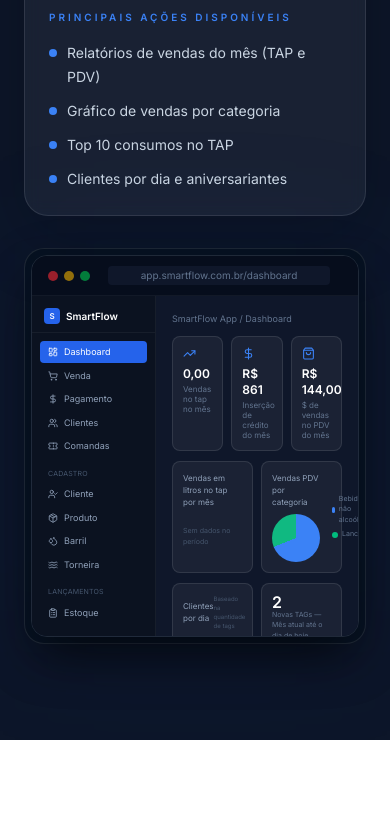
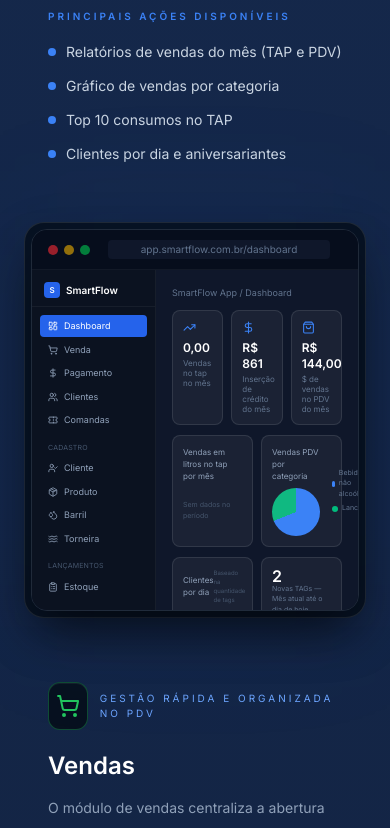
Before and after one commit to JULIA-MIR4ND4/SmartFlow-Site, a React (Vite) app: page / in a window 390 px wide. Shown: the part 9142-9970 px from the top of the page. Before the commit the page ends 9882 px from the top, so only its background shows below. Built offline with nearby package versions, Linux system fonts and the light colour scheme.

Commit message:
Adicionando funcionalidades

```diff
--- a/src/App.jsx
+++ b/src/App.jsx
@@ -13,7 +13,7 @@
 
   return (
     <ThemeCtx.Provider value={{ dark, toggle: () => setDark((d) => !d) }}>
-      <div className={`min-h-screen transition-colors duration-300 ${dark ? "bg-[#0F172A] text-white" : "bg-slate-50 text-slate-900"}`} style={{ fontFamily: "'Inter', sans-serif" }}>
+      <div className="min-h-screen bg-[#0D1629] text-white" style={{ fontFamily: "'Inter', sans-serif" }}>
         <div className="flex min-h-screen">
           <Sidebar open={sidebarOpen} onClose={() => setSidebarOpen(false)} />
           <div className="flex-1">
--- a/src/components/sections/ModulesSection.jsx
+++ b/src/components/sections/ModulesSection.jsx
@@ -1,13 +1,264 @@
 import { motion } from "motion/react";
-import { LayoutDashboard } from "lucide-react";
+import {
+  LayoutDashboard,
+  ShoppingCart,
+  CreditCard,
+  ClipboardList,
+  UserCheck,
+  Package,
+  Droplets,
+  Activity,
+  Warehouse,
+  Search,
+  FileText,
+  Building2,
+  BarChart2,
+  Settings,
+} from "lucide-react";
 import FadeIn from "../ui/FadeIn.jsx";
 import ScreenFrame from "../ui/ScreenFrame.jsx";
 
-const ACTIONS = [
+const FEATURES = [
+  {
+    title: "Dashboard",
+    category: "VISÃO GERAL DOS INDICADORES APÓS O LOGIN",
+    description:
+      "A tela inicial exibida após o login no SmartFlow. Reúne em um único ambiente indicadores e relatórios que auxiliam no acompanhamento das operações: vendas no TAP, inserção de créditos, vendas no PDV, consumo em litros e Top 10 consumos no TAP do mês.",
+    actions: [
       "Relatórios de vendas do mês (TAP e PDV)",
       "Gráfico de vendas por categoria",
       "Top 10 consumos no TAP",
       "Clientes por dia e aniversariantes",
+    ],
+    icon: LayoutDashboard,
+    accent: "#3B82F6",
+    mockupKey: "dashboard",
+  },
+  {
+    title: "Vendas",
+    category: "GESTÃO RÁPIDA E ORGANIZADA NO PDV",
+    description:
+      "O módulo de vendas centraliza a abertura de pedidos, consulta de itens, busca de clientes e fechamento das operações com rapidez e controle.",
+    actions: [
+      "Cadastro rápido de clientes",
+      "Busca e seleção de produtos",
+      "Finalização de venda em poucos passos",
+      "Acompanhamento de pedidos em tempo real",
+    ],
+    icon: ShoppingCart,
+    accent: "#22C55E",
+    mockupKey: "vendas",
+  },
+  {
+    title: "Pagamento",
+    category: "CONTROLE FINANCEIRO E MOVIMENTAÇÃO DE CRÉDITO",
+    description:
+      "Centraliza recebimentos, saldo de crédito, pagamentos e integração com as operações financeiras do estabelecimento.",
+    actions: [
+      "Gestão de pagamentos e recebimentos",
+      "Consulta de saldos e crédito",
+      "Acompanhamento de TAGs e movimentações",
+      "Relatórios financeiros por período",
+    ],
+    icon: CreditCard,
+    accent: "#8B5CF6",
+    mockupKey: "pagamento",
+  },
+  {
+    title: "Comandas",
+    category: "ORGANIZAÇÃO E CONSULTA DE ATENDIMENTOS",
+    description:
+      "Permite acompanhar comandas, consultar pedidos abertos e facilitar o atendimento com uma visão organizada do fluxo de mesas.",
+    actions: [
+      "Consulta de comandas abertas",
+      "Filtro por período e mesa",
+      "Acompanhamento do status do atendimento",
+      "Rastreamento de pedidos em andamento",
+    ],
+    icon: ClipboardList,
+    accent: "#06B6D4",
+    mockupKey: "comandas",
+  },
+  {
+    title: "Clientes",
+    category: "VISÃO DO RELACIONAMENTO E HISTÓRICO",
+    description:
+      "Reúne informações de clientes, histórico de consumo e dados de contato para uma gestão mais próxima e personalizada.",
+    actions: [
+      "Cadastro e atualização de clientes",
+      "Histórico de consumo por cliente",
+      "Aniversariantes e recorrência",
+      "Segmentação para ações futuras",
+    ],
+    icon: UserCheck,
+    accent: "#F59E0B",
+    mockupKey: "clientes",
+  },
+  {
+    title: "Produto",
+    category: "GERENCIAMENTO DE ITENS E CATÁLOGO",
+    description:
+      "Organiza o catálogo do estabelecimento com detalhes de cada item, facilitando o controle e a operação diária.",
+    actions: [
+      "Cadastro de produtos e categorias",
+      "Consulta rápida de disponibilidade",
+      "Atualização de preços e detalhes",
+      "Organização de itens por tipo",
+    ],
+    icon: Package,
+    accent: "#3B82F6",
+    mockupKey: "produto",
+  },
+  {
+    title: "Barril",
+    category: "MONITORAMENTO DE PRODUÇÃO E DISPENSA",
+    description:
+      "Acompanha o consumo, volume e condições operacionais do barril, trazendo maior controle para a produção e a operação.",
+    actions: [
+      "Monitoramento de consumo por barril",
+      "Acompanhamento de volume e produtividade",
+      "Alertas para operação contínua",
+      "Visão rápida das movimentações",
+    ],
+    icon: Droplets,
+    accent: "#14B8A6",
+    mockupKey: "barril",
+  },
+  {
+    title: "Torneira",
+    category: "CONTROLE DE DISPENSA E FLUXO",
+    description:
+      "Oferece um painel operacional para acompanhar o estado das torneiras e ajustar a disponibilidade de forma mais eficiente.",
+    actions: [
+      "Acompanhamento do estado das torneiras",
+      "Análise das operações por equipamento",
+      "Visão rápida do fluxo de uso",
+      "Orientação para manutenção e controle",
+    ],
+    icon: Activity,
+    accent: "#0EA5E9",
+    mockupKey: "torneira",
+  },
+  {
+    title: "Estoque",
+    category: "VISÃO GERAL DE DISPONIBILIDADE E MOVIMENTAÇÃO",
+    description:
+      "Centraliza informações de estoque, entradas e saídas com uma visão mais segura do controle operacional do estabelecimento.",
+    actions: [
+      "Controle de entradas e saídas",
+      "Visão eficiente da disponibilidade",
+      "Histórico de movimentações",
+      "Acompanhamento do saldo em tempo real",
+    ],
+    icon: Warehouse,
+    accent: "#F97316",
+    mockupKey: "estoque",
+  },
+  {
+    title: "Consultas — Financeiro",
+    category: "CONSULTA ÁGIL DE MOVIMENTAÇÕES FINANCEIRAS",
+    description:
+      "Permite revisar entradas, saídas, saldos e movimentações financeiras com filtros rápidos para análise do dia a dia.",
+    actions: [
+      "Consulta por período e categoria",
+      "Acompanhamento de saldos e recebimentos",
+      "Visualização de fluxo financeiro",
+      "Filtro para operações específicas",
+    ],
+    icon: Search,
+    accent: "#0EA5E9",
+    mockupKey: "consultasfinanceiro",
+  },
+  {
+    title: "Consultas — Vendas",
+    category: "ANÁLISE RÁPIDA DO DESEMPENHO COMERCIAL",
+    description:
+      "Organiza consultas de vendas por período, cliente e operação para facilitar a leitura de indicadores e tendências.",
+    actions: [
+      "Consulta por período e canal",
+      "Análise de desempenho comercial",
+      "Acompanhamento de itens e clientes",
+      "Comparativo de movimentações",
+    ],
+    icon: BarChart2,
+    accent: "#22C55E",
+    mockupKey: "consultasvendas",
+  },
+  {
+    title: "Relatórios — Financeiro",
+    category: "VISUALIZAÇÃO ESTRUTURADA DOS DADOS FINANCEIROS",
+    description:
+      "Consolida relatórios financeiros com foco em acompanhamento, composição e análise das operações do período.",
+    actions: [
+      "Resumo financeiro por período",
+      "Análise de recebimentos e pagamentos",
+      "Visão consolidada da operação",
+      "Comparativo entre ciclos financeiros",
+    ],
+    icon: FileText,
+    accent: "#8B5CF6",
+    mockupKey: "relatoriosfinanceiro",
+  },
+  {
+    title: "Relatórios — Torneira",
+    category: "MONITORAMENTO OPERACIONAL DE DISPENSA",
+    description:
+      "Apresenta a performance das torneiras com indicadores de uso e operação para um controle mais detalhado.",
+    actions: [
+      "Indicadores de uso por equipamento",
+      "Análise de operação e fluxo",
+      "Acompanhamento de tempo e volume",
+      "Visão consolidada do desempenho",
+    ],
+    icon: Activity,
+    accent: "#0EA5E9",
+    mockupKey: "relatoriostorneira",
+  },
+  {
+    title: "Relatórios — Fiscal",
+    category: "GESTÃO DE DADOS E COMPLIANCE",
+    description:
+      "Centraliza informações fiscais para organização, conferência e acompanhamento das movimentações do negócio.",
+    actions: [
+      "Resumo de documentos e movimentações",
+      "Organização das informações fiscais",
+      "Acompanhamento de conformidade",
+      "Consulta rápida para auditoria",
+    ],
+    icon: FileText,
+    accent: "#F59E0B",
+    mockupKey: "fiscal",
+  },
+  {
+    title: "Sistema — Filiais",
+    category: "GESTÃO CENTRALIZADA DE UNIDADES",
+    description:
+      "Permite configurar e acompanhar o funcionamento das filiais de forma integrada, mantendo padronização e controle.",
+    actions: [
+      "Configuração de filiais e unidades",
+      "Acompanhamento operacional centralizado",
+      "Padronização de processos",
+      "Visão integrada das operações",
+    ],
+    icon: Building2,
+    accent: "#3B82F6",
+    mockupKey: "sistemafiliais",
+  },
+  {
+    title: "Sistema — Usuários",
+    category: "CONFIGURAÇÃO E MANUTENÇÃO DA PLATAFORMA",
+    description:
+      "Oferece acesso às configurações principais da operação para ajustar regras, permissões e funcionamento da solução.",
+    actions: [
+      "Configuração de regras e permissões",
+      "Ajustes gerais da plataforma",
+      "Manutenção de parâmetros do sistema",
+      "Visão centralizada da operação",
+    ],
+    icon: Settings,
+    accent: "#64748B",
+    mockupKey: "sistema",
+  },
 ];
 
 export default function ModulesSection() {
@@ -30,28 +281,38 @@
           </p>
         </FadeIn>
 
+        <div className="space-y-10 lg:space-y-14">
+          {FEATURES.map((feature, index) => {
+            const Icon = feature.icon;
+            const isReversed = index % 2 === 1;
+
+            return (
               <motion.div
+                key={feature.title}
                 initial={{ opacity: 0, y: 20 }}
                 whileInView={{ opacity: 1, y: 0 }}
                 viewport={{ once: true, amount: 0.2 }}
                 transition={{ duration: 0.35 }}
-          className="grid gap-8 lg:grid-cols-[1.05fr_0.95fr] lg:gap-12"
+                className={`grid gap-8 lg:gap-12 ${isReversed ? "lg:grid-cols-[0.95fr_1.05fr]" : "lg:grid-cols-[1.05fr_0.95fr]"}`}
               >
-          <div className="rounded-[24px] border border-white/10 bg-white/5 p-6 shadow-[0_24px_70px_rgba(0,0,0,0.22)] backdrop-blur-sm sm:p-7 lg:p-8">
+                <div className={`order-1 ${isReversed ? "lg:order-2" : "lg:order-1"} p-6 sm:p-7 lg:p-8`}>
                   <div className="flex items-center gap-3">
-              <div className="flex h-12 w-12 items-center justify-center rounded-xl border border-[#2563EB]/35 bg-[#07111F] shadow-[inset_0_1px_0_rgba(255,255,255,0.06)]">
-                <LayoutDashboard className="h-6 w-6 text-[#3B82F6]" />
+                    <div
+                      className="flex h-12 w-12 items-center justify-center rounded-xl border border-[#2563EB]/35 bg-[#07111F] shadow-[inset_0_1px_0_rgba(255,255,255,0.06)]"
+                      style={{ borderColor: `${feature.accent}55` }}
+                    >
+                      <Icon className="h-6 w-6" style={{ color: feature.accent }} />
                     </div>
                     <div>
                       <div className="text-[10px] uppercase tracking-[0.3em] text-[#6DA5FF]">
-                  VISÃO GERAL DOS INDICADORES APÓS O LOGIN
+                        {feature.category}
                       </div>
                     </div>
                   </div>
 
-            <h3 className="mt-5 text-2xl font-semibold text-white sm:text-3xl">Dashboard</h3>
+                  <h3 className="mt-5 text-2xl font-semibold text-white sm:text-3xl">{feature.title}</h3>
                   <p className="mt-3 max-w-2xl text-sm leading-7 text-slate-400 sm:text-[15px]">
-              A tela inicial exibida após o login no SmartFlow. Reúne em um único ambiente indicadores e relatórios que auxiliam no acompanhamento das operações: vendas no TAP, inserção de créditos, vendas no PDV, consumo em litros e Top 10 consumos no TAP do mês.
+                    {feature.description}
                   </p>
 
                   <div className="mt-6">
@@ -59,7 +320,7 @@
                       PRINCIPAIS AÇÕES DISPONÍVEIS
                     </h4>
                     <ul className="mt-4 space-y-2.5">
-                {ACTIONS.map((action) => (
+                      {feature.actions.map((action) => (
                         <li key={action} className="flex items-start gap-2.5 text-sm leading-6 text-slate-300">
                           <span className="mt-2 h-2 w-2 shrink-0 rounded-full bg-[#3B82F6]" />
                           <span>{action}</span>
@@ -69,12 +330,15 @@
                   </div>
                 </div>
 
-          <div className="flex items-center">
+                <div className={`order-2 ${isReversed ? "lg:order-1" : "lg:order-2"} flex items-center`}>
                   <div className="w-full rounded-[20px] border border-white/10 bg-[#07111F] p-1.5 shadow-[0_18px_48px_rgba(0,0,0,0.24)] sm:p-2 lg:p-2.5">
-              <ScreenFrame mockupKey="dashboard" height={340} />
+                    <ScreenFrame mockupKey={feature.mockupKey} height={340} />
                   </div>
                 </div>
               </motion.div>
+            );
+          })}
+        </div>
       </div>
     </section>
   );
--- a/src/components/sections/mockups/index.jsx
+++ b/src/components/sections/mockups/index.jsx
@@ -12,6 +12,7 @@
   Settings,
   Receipt,
   UserCog,
+  Building2,
 } from "lucide-react";
 import MockupDashboard from "./MockupDashboard.jsx";
 import MockupFinanceiro from "./MockupFinanceiro.jsx";
@@ -35,9 +36,13 @@
   torneira: { active: "Torneira", label: "Torneira", icon: Activity, path: "Torneiras" },
   estoque: { active: "Estoque", label: "Estoque", icon: Warehouse, path: "Estoque" },
   vendasresumo: { active: "Vendas", label: "Vendas — Resumo", icon: BarChart2, path: "Relatórios/Vendas/Resumo" },
+  consultasfinanceiro: { active: "Financeiro", label: "Consultas — Financeiro", icon: FileText, path: "Consultas/Financeiro" },
+  consultasvendas: { active: "Vendas", label: "Consultas — Vendas", icon: BarChart2, path: "Consultas/Vendas" },
   relatoriosfinanceiro: { active: "Financeiro", label: "Relatórios Financeiros", icon: FileText, path: "Relatórios/Financeiro" },
+  relatoriostorneira: { active: "Torneira", label: "Relatórios — Torneira", icon: Settings, path: "Relatórios/Torneira" },
   torneiraservico: { active: "Torneira", label: "Torneira — Serviço", icon: Settings, path: "Relatórios/Torneira/Serviço" },
   fiscal: { active: "Fiscal", label: "Fiscal", icon: Receipt, path: "Relatórios/Fiscal" },
+  sistemafiliais: { active: "Filiais", label: "Sistema — Filiais", icon: Building2, path: "Sistema/Filiais" },
   sistema: { active: "Sistema", label: "Sistema", icon: UserCog, path: "Sistema" },
 };
 
```
Also changed, not shown: 5 other files (tests, documents, lock files or other folders). Lines whose indentation alone changed are shown as unchanged.
